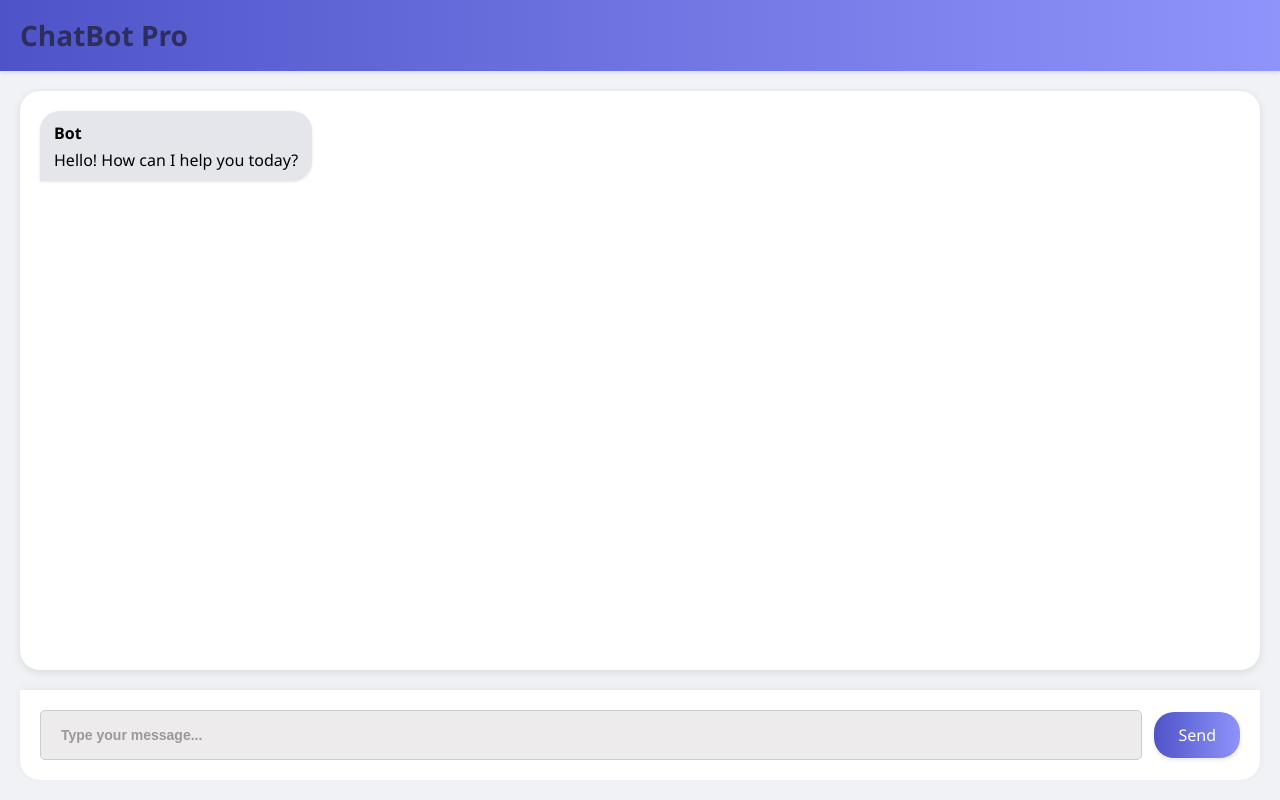
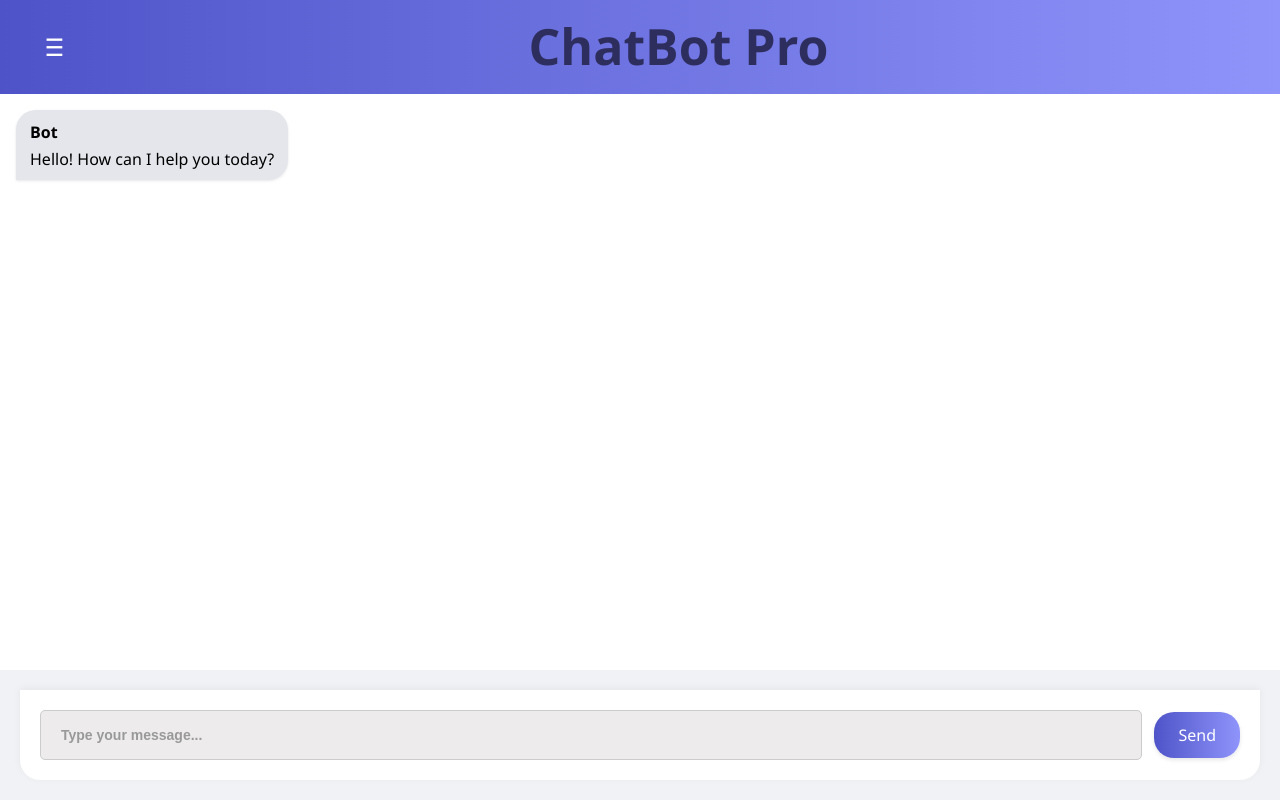
Before and after one commit to Nsralla/AirportChatbot, a React (Vite) app in the folder frontend/chatbot/: page /home in a window 1280 px wide. Built offline with nearby package versions, Linux system fonts and the light colour scheme.

Commit message:
adding sidebar to chatpage

```diff
--- a/frontend/chatbot/package.json
+++ b/frontend/chatbot/package.json
@@ -13,6 +13,7 @@
     "axios": "^1.9.0",
     "react": "^19.0.0",
     "react-dom": "^19.0.0",
+    "react-icons": "^5.5.0",
     "react-router-dom": "^7.5.3"
   },
   "devDependencies": {
--- a/frontend/chatbot/src/components/homepage/HomePage.jsx
+++ b/frontend/chatbot/src/components/homepage/HomePage.jsx
@@ -6,50 +6,67 @@ export default function HomePage() {
     { sender: 'Bot', text: 'Hello! How can I help you today?' }
   ]);
   const [input, setInput] = useState('');
+  const [sidebarOpen, setSidebarOpen] = useState(false);
+
+  const userEmail = 'user@example.com'; // Replace with actual logged-in user email
 
   const handleSend = () => {
     if (!input.trim()) return;
     setMessages(prev => [...prev, { sender: 'User', text: input }]);
     setInput('');
-    // TODO: send to backend and append bot response
   };
 
   return (
-    <div className={styles.homeContainer} id="homeContainer">
+    <div className={`${styles.homeContainer} ${sidebarOpen ? styles.containerOpen : ''}`} id="homeContainer">
+
+      {/* Sidebar */}
+      <div className={`${styles.sidebar} ${sidebarOpen ? styles.sidebarOpen : ''}`} id="sidebar">
+        <button className={styles.closeBtn} onClick={() => setSidebarOpen(false)}>&times;</button>
+        <h2>User Info</h2>
+        <p><strong>Email:</strong> {userEmail}</p>
+        <h3>Old Chats</h3>
+        <ul className={styles.chatList}>
+          {messages.filter(m => m.sender === 'User').map((m, i) => (
+            <li key={i}>{m.text}</li>
+          ))}
+        </ul>
+      </div>
+
+      {/* Overlay when sidebar is open */}
+      {sidebarOpen && <div className={styles.overlay} onClick={() => setSidebarOpen(false)}></div>}
+
+      {/* Header */}
       <header className={styles.header} id="header">
+        <button className={styles.burgerBtn} onClick={() => setSidebarOpen(true)}>&#9776;</button>
         <h1 className={styles.title} id="title">ChatBot Pro</h1>
       </header>
 
+      {/* Chat Window */}
       <main className={styles.chatWindow} id="chatWindow">
         {messages.map((msg, idx) => (
           <div
             key={idx}
             className={`${styles.messageItem} ${msg.sender === 'User' ? styles.messageItemUser : styles.messageItemBot}`}
-            id={`messageItem-${idx}`}
           >
-            <div className={styles.messageBubble} id={`messageBubble-${idx}`}>
-              <span className={styles.messageSender} id={`messageSender-${idx}`}>{msg.sender}</span>
-              <p className={styles.messageText} id={`messageText-${idx}`}>{msg.text}</p>
+            <div className={styles.messageBubble}>
+              <span className={styles.messageSender}>{msg.sender}</span>
+              <p className={styles.messageText}>{msg.text}</p>
             </div>
           </div>
         ))}
       </main>
 
-      <div className={styles.inputContainer} id="inputContainer">
+      {/* Input Section */}
+      <div className={styles.inputContainer}>
         <input
           type="text"
           className={styles.inputField}
-          id="inputField"
           placeholder="Type your message..."
           value={input}
           onChange={(e) => setInput(e.target.value)}
           onKeyDown={(e) => { if (e.key === 'Enter') handleSend(); }}
         />
-        <button
-          className={styles.sendButton}
-          id="sendButton"
-          onClick={handleSend}
-        >
+        <button className={styles.sendButton} onClick={handleSend}>
           Send
         </button>
       </div>
--- a/frontend/chatbot/src/components/homepage/HomePage.module.css
+++ b/frontend/chatbot/src/components/homepage/HomePage.module.css
@@ -6,54 +6,149 @@
   --bot-bg: #e4e6eb;
   --font-color: #000;
   --border-radius: 20px;
+  --sidebar-bg: #fff;
+  --sidebar-width: 260px;
+  --overlay-bg: rgba(0,0,0,0.3);
 }
-
 .homeContainer {
     width: 100vw;
     height: 100vh;
   display: flex;
   flex-direction: column;
+  height: 100vh;
   background-color: var(--background);
   font-family: 'Segoe UI', Tahoma, sans-serif;
+  position: relative;
+  overflow: hidden;
 }
 
+/* Header */
 .header {
-    padding: 20px;
+  display: flex;
+  align-items: center;
+  padding: 1rem;
   background: var(--header-bg);
-    color: #fff;
-    box-shadow: 0 2px 4px rgba(0,0,0,0.1);
+  color: white;
+  position: relative;
+}
+.title {
+  margin: 0 auto;
+}
+.burgerBtn {
+  font-size: 1.5rem;
+  background: none;
+  border: none;
+  color: white;
+  cursor: pointer;
 }
 
-  .title {
-    margin: 0;
-    font-size: 1.75rem;
+/* Sidebar */
+:root {
+  --background: #f0f2f5;
+  --header-bg: linear-gradient(90deg, #4e54c8, #8f94fb);
+  --chat-bg: #fff;
+  --user-bg: #1877f2;
+  --bot-bg: #e4e6eb;
+  --font-color: #000;
+  --border-radius: 20px;
+  --sidebar-bg: #fff;
+  --sidebar-width: 260px;
+  --overlay-bg: rgba(0,0,0,0.3);
+}
+.homeContainer {
+    width: 100vw;
+    height: 100vh;
+  display: flex;
+  flex-direction: column;
+  height: 100vh;
+  background-color: var(--background);
+  font-family: 'Segoe UI', Tahoma, sans-serif;
+  position: relative;
+  overflow: hidden;
 }
 
-  .chatWindow {
-    flex: 1;
-    padding: 20px;
-    overflow-y: auto;
-    margin: 20px;
-    background: var(--chat-bg);
-    border-radius: var(--border-radius);
-    box-shadow: 0 2px 8px rgba(0,0,0,0.1);
+/* Header */
+.header {
   display: flex;
-    flex-direction: column;
+  align-items: center;
+  padding: 1rem;
+  background: var(--header-bg);
+  color: white;
+  position: relative;
+}
+.title {
+  margin: 0 auto;
+}
+.burgerBtn {
+  font-size: 1.5rem;
+  background: none;
+  border: none;
+  color: white;
+  cursor: pointer;
 }
 
+/* Sidebar */
+.sidebar {
+  position: fixed;
+  top: 0;
+  left: -300px;
+  width: var(--sidebar-width);
+  height: 100%;
+  background-color: var(--sidebar-bg);
+  padding: 1rem;
+  box-shadow: 2px 0 5px rgba(0,0,0,0.2);
+  transition: left 0.3s ease;
+  z-index: 1000;
+}
+.sidebarOpen {
+  left: 0;
+}
+.closeBtn {
+  font-size: 1.5rem;
+  background: none;
+  border: none;
+  float: right;
+  cursor: pointer;
+}
+.chatList {
+  list-style: none;
+  padding: 0;
+  margin-top: 1rem;
+}
+.chatList li {
+  margin-bottom: 0.5rem;
+  font-size: 0.9rem;
+}
+
+/* Overlay */
+.overlay {
+  position: fixed;
+  top: 0;
+  left: 0;
+  width: 100%;
+  height: 100%;
+  background: var(--overlay-bg);
+  z-index: 900;
+}
+
+/* Chat Window */
+.chatWindow {
+  flex-grow: 1;
+  overflow-y: auto;
+  padding: 1rem;
+  background-color: var(--chat-bg);
+}
 .messageItem {
+  margin-bottom: 1rem;
   display: flex;
     margin-bottom: 16px;
 }
-
 .messageItemUser {
   justify-content: flex-end;
 }
-
 .messageItemBot {
   justify-content: flex-start;
 }
-
 .messageBubble {
     max-width: 75%;
     padding: 10px 14px;
@@ -84,11 +179,130 @@
     line-height: 1.4;
 }
 
+/* Input Container */
 .inputContainer {
   display: flex;
     align-items: center;
     padding: 20px;
     margin: 0 20px 20px;
+    background: var(--chat-bg);
+    box-shadow: 0 -2px 8px rgba(0,0,0,0.05);
+    border-radius: 0 0 var(--border-radius) var(--border-radius);
+}
+
+.inputField {
+  flex-grow: 1;
+  padding: 0.75rem;
+  border: 1px solid #ccc;
+  border-radius: var(--border-radius);
+    border: none;
+    background: var(--bot-bg);
+    margin-right: 12px;
+  font-size: 1rem;
+    outline: none;
+}
+
+.sendButton {
+    padding: 12px 24px;
+    background: var(--header-bg);
+    color: #fff;
+  border: none;
+  border-radius: var(--border-radius);
+  cursor: pointer;
+    font-size: 1rem;
+    box-shadow: 0 2px 4px rgba(0,0,0,0.1);
+    transition: background 0.3s ease;
+  }
+
+  .sendButton:hover {
+    opacity: 0.9;
+}
+
+.sidebarOpen {
+  left: 0;
+}
+.closeBtn {
+  font-size: 1.5rem;
+  background: none;
+  border: none;
+  float: right;
+  cursor: pointer;
+}
+.chatList {
+  list-style: none;
+  padding: 0;
+  margin-top: 1rem;
+}
+.chatList li {
+  margin-bottom: 0.5rem;
+  font-size: 0.9rem;
+}
+
+/* Overlay */
+.overlay {
+  position: fixed;
+  top: 0;
+  left: 0;
+  width: 100%;
+  height: 100%;
+  background: var(--overlay-bg);
+  z-index: 900;
+}
+
+/* Chat Window */
+.chatWindow {
+  flex-grow: 1;
+  overflow-y: auto;
+  padding: 1rem;
+  background-color: var(--chat-bg);
+}
+.messageItem {
+  margin-bottom: 1rem;
+  display: flex;
+    margin-bottom: 16px;
+}
+.messageItemUser {
+  justify-content: flex-end;
+}
+.messageItemBot {
+  justify-content: flex-start;
+}
+.messageBubble {
+    max-width: 75%;
+    padding: 10px 14px;
+  border-radius: var(--border-radius);
+    box-shadow: 0 1px 3px rgba(0,0,0,0.1);
+}
+
+.messageItemUser .messageBubble {
+    background: var(--user-bg);
+    color: #fff;
+    border-bottom-right-radius: 0;
+  }
+
+  .messageItemBot .messageBubble {
+    background: var(--bot-bg);
+    color: var(--font-color);
+    border-bottom-left-radius: 0;
+}
+
+.messageSender {
+    font-weight: 600;
+  display: block;
+    margin-bottom: 4px;
+}
+
+.messageText {
+  margin: 0;
+    line-height: 1.4;
+}
+
+/* Input Container */
+.inputContainer {
+  display: flex;
+    align-items: center;
+    padding: 20px;
+    margin: 20px 20px 20px;
     background: var(--chat-bg);
     box-shadow: 0 -2px 8px rgba(0,0,0,0.05);
     border-radius: 0 0 var(--border-radius) var(--border-radius);
```
Also changed, not shown: 1 other file (tests, documents, lock files or other folders). Lines whose indentation alone changed are shown as unchanged.
